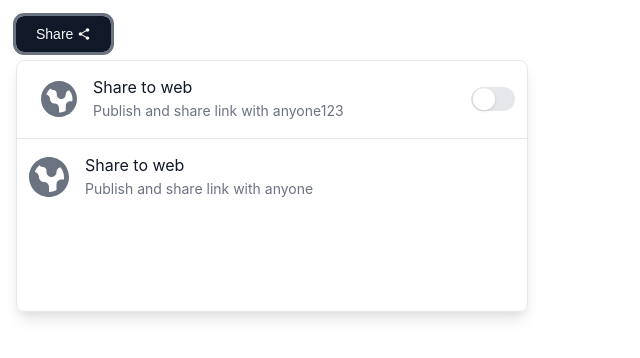
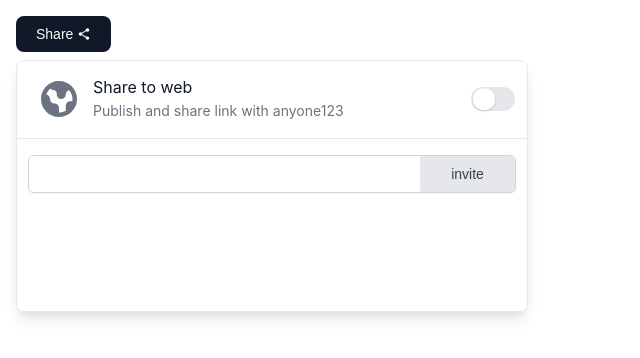
Before and after one commit to AmKreta/oshlash, a React (Create React App) app: page / in a window 1280 px wide. Both pictures are taken after a click on the button "Share". Shown: the top 358 px of the page, without its empty margins (0-640 px from the left). Built offline with nearby package versions, Linux system fonts and the light colour scheme.

Commit message:
added basic structur of select contact dropdown

```diff
--- a/src/components/button/button.styled.ts
+++ b/src/components/button/button.styled.ts
@@ -1,48 +1,52 @@
 import styled from "styled-components";
+import { BUTTON_STYLE } from "../../types/customComponents";
 
-const StyledButton=styled.button`
-    padding: ${(props)=>`${props.theme.spacing(1.5)}px ${props.theme.spacing(2.5)}px`};
+const StyledButton = styled.button<BUTTON_STYLE>`
+  padding: ${(props) =>
+    `${props.theme.spacing(1.5)}px ${props.theme.spacing(2.5)}px`};
   font-size: 14px;
-    font-weight:500;
-    background-color:${props=>props.theme.palette.text.dark};
-    color:${props=>props.theme.palette.paper.light};
-    border:none;
-    border-radius:${props=> props.theme.spacing()}px;
-    display:flex;
-    align-items:center;
-    transition:'.25s ease-in-out';
-    height:36px;
-    width:95px;
+  font-weight: 500;
+  background-color: ${(props) =>
+    props.lite
+      ? props.theme.palette.border.light
+      : props.theme.palette.text.dark};
+  color: ${(props) =>
+    props.lite
+      ? props.theme.palette.text.main
+      : props.theme.palette.paper.light};
+  border: none;
+  border-radius: ${(props) => props.borderRadius || props.theme.spacing()}px;
+  display: flex;
+  align-items: center;
+  justify-content: space-evenly;
+  transition: ".25s ease-in-out";
+  height: 36px;
+  width: 95px;
 
-    &>.buttonIcon{
-        display:flex;
-        align-items:center;
-        justify-content:center;
-        &>svg{
-            height:14px;
-            width:14px;
+  & > .buttonIcon {
+    display: flex;
+    align-items: center;
+    justify-content: center;
+    & > svg {
+      height: 14px;
+      width: 14px;
     }
   }
 
-    &>.startIcon{
-        margin-right:${props=>props.theme.spacing(.5)}px;
+  & > .startIcon {
+    margin-right: ${(props) => props.theme.spacing(0.5)}px;
   }
 
-    &>.endIcon{
-        margin-left:${props=>props.theme.spacing(.5)}px;
+  & > .endIcon {
+    margin-left: ${(props) => props.theme.spacing(0.5)}px;
   }
 
-    &:hover{
-        box-shadow:${props=>`0 1px 2px ${props.theme.palette.text.light}`};
-        cursor:pointer;
+  &:hover {
+    cursor: pointer;
   }
 
-    &:active{
-        transform:scale(.98);
-    }
-
-    &:focus{
-        outline:${props=>`3px solid ${props.theme.palette.text.light}`};
+  &:active {
+    transform: scale(0.98);
   }
 `;
 
--- a/src/components/selectAccountDropdown/selectAccount.component.tsx
+++ b/src/components/selectAccountDropdown/selectAccount.component.tsx
@@ -1,12 +1,35 @@
-import React from 'react';
-import StyledDiv from './selectAccountDropdown.styles';
+import React from "react";
+import { IconContext } from "react-icons";
+import Button from "../button/button.component";
+import StyledDiv from "./selectAccountDropdown.styles";
+import {BiHelpCircle} from 'react-icons/bi';
 
-const SelectAccountDropdown:React.FC=()=>{
-    return (
-        <StyledDiv>
-            select account dropdown
-        </StyledDiv>
-    );
-}
+const SelectAccountDropdown: React.FC = () => {
+  return (
+    <StyledDiv>
+      <div className="header">
+        <Button
+          title="invite"
+          lite
+          style={{
+            backgroundColor: "white",
+            padding: "9px 13px",
+            border: "1px solid #D1D5DB",
+            width: "63px",
+          }}
+        />
+      </div>
+
+      <div className="main"></div>
+
+      <div className="footer">
+        <IconContext.Provider value={{className:'icon'}}>
+            <BiHelpCircle />
+        </IconContext.Provider>
+        <span>learn about sharing</span>
+      </div>
+    </StyledDiv>
+  );
+};
 
 export default SelectAccountDropdown;
--- a/src/components/selectAccountDropdown/selectAccountDropdown.styles.ts
+++ b/src/components/selectAccountDropdown/selectAccountDropdown.styles.ts
@@ -1,7 +1,58 @@
 import styled from "styled-components";
 
-const StyledDiv=styled.div`
+const StyledDiv = styled.div`
+  margin-top: 8px;
+  min-height: 252px;
+  width: 512px;
+  border: ${(props) => `1px solid ${props.theme.palette.border.light}`};
+  overflow: hidden;
+  border-radius: ${(props) => props.theme.spacing(1)}px;
+  box-shadow: ${(props) => props.theme.boxShadow[0]};
+  display: flex;
+  flex-flow: column nowrap;
 
+  & > .main {
+    flex-grow: 1;
+  }
+
+  & > .header {
+    display: flex;
+    align-items: center;
+    padding: 12px 16px;
+    gap: 10px;
+    height: 58px;
+    background: #f3f4f6;
+    border-bottom: 1px solid #e5e7eb;
+    border-radius: 8px 8px 0px 0px;
+  }
+
+  & > .footer {
+    padding: 8px 12px;
+    gap: 10px;
+    height: 36px;
+    background: #f3f4f6;
+    border-top: 1px solid #e5e7eb;
+    border-radius: 0px 0px 8px 8px;
+    display: flex;
+    align-items: center;
+    justify-content: flex-start;
+
+    & > .icon {
+      color: ${(props) => props.theme.palette.text.light};
+    }
+
+    & > span {
+      font-style: normal;
+      font-weight: 400;
+      font-size: 14px;
+      line-height: 20px;
+      color: ${(props) => props.theme.palette.text.light};
+      &:hover {
+        text-decoration: underline;
+        cursor: pointer;
+      }
+    }
+  }
 `;
 
 export default StyledDiv;
--- a/src/components/shareDropdown/shareDropdown.component.tsx
+++ b/src/components/shareDropdown/shareDropdown.component.tsx
@@ -1,23 +1,25 @@
 import React from "react";
 import ShareDropdownItemContainer from "../shareDropdownItem/shareDropdownItem.component";
 import StyledDiv from "./shareDropdown.style";
-import ShareTOWebTitleIcon from '../../assets/shareToWebTitleIcon.svg';
+import ShareTOWebTitleIcon from "../../assets/shareToWebTitleIcon.svg";
 import Switch from "../switch/switch.component";
+import TextInput from "../textInput/textInput.component";
+import Button from "../button/button.component";
+import { SHARE_DROPDOWN } from "../../types/customComponents";
 
-const ShareDropdown: React.FC = () => {
+const ShareDropdown: React.FC<SHARE_DROPDOWN> = (props:SHARE_DROPDOWN) => {
   return (
     <StyledDiv>
       <ShareDropdownItemContainer
         title="Share to web"
         subtitle="Publish and share link with anyone123"
         image={ShareTOWebTitleIcon}
-        imageStyle={{marginLeft:'12px', height:'36px', width:'36px'}}
+        imageStyle={{ marginLeft: "12px", height: "36px", width: "36px" }}
         rightComponent={<Switch />}
       />
-       <ShareDropdownItemContainer
-        title="Share to web"
-        subtitle="Publish and share link with anyone"
-        image={ShareTOWebTitleIcon}
+      <TextInput
+        endComponent={<Button title="invite" lite borderRadius={2} />}
+        onFocus={props.openSelectAccountDropdown as any}
       />
     </StyledDiv>
   );
--- a/src/components/shareDropdownItem/shareDropdownItem.component.tsx
+++ b/src/components/shareDropdownItem/shareDropdownItem.component.tsx
@@ -1,16 +1,11 @@
 import React from "react";
+import { SHARE_DROPDOWN_ITEM } from "../../types/customComponents";
 import DropdownItemContainer from "./shareDropdownItem.styles";
 
-interface SHARE_ITEM_DROPDOWN_ITEM {
-  title: string;
-  subtitle: string;
-  image?: string;
-  rightComponent?: JSX.Element;
-  imageStyle?: React.CSSProperties;
-}
 
-const ShareDropdownItemContainer: React.FC<SHARE_ITEM_DROPDOWN_ITEM> = (
-  props: SHARE_ITEM_DROPDOWN_ITEM
+
+const ShareDropdownItemContainer: React.FC<SHARE_DROPDOWN_ITEM> = (
+  props: SHARE_DROPDOWN_ITEM
 ) => {
   return (
     <DropdownItemContainer>
--- /dev/null
+++ b/src/components/textInput/textInput.component.tsx
@@ -0,0 +1,27 @@
+import React from "react";
+import { TEXT_INPUT } from "../../types/customComponents";
+import StyledInput from "./textInput.styles";
+
+const TextInput: React.FC<TEXT_INPUT> = (props: TEXT_INPUT) => {
+  return (
+    <StyledInput>
+      {props.startComponent}
+      <div className="inputContainer">
+        {props.startIcon ? (
+          <span>
+            <props.startIcon />
+          </span>
+        ) : null}
+        <input onFocus={props.onFocus} onChange={props.onChange} onBlur={props.onBlur}/>
+        {props.endIcon ? (
+          <span>
+            <props.endIcon />
+          </span>
+        ) : null}
+      </div>
+      {props.endComponent}
+    </StyledInput>
+  );
+};
+
+export default TextInput;
--- /dev/null
+++ b/src/components/textInput/textInput.styles.ts
@@ -0,0 +1,41 @@
+import styled from "styled-components";
+import { TEXT_INPUT_STYLE } from "../../types/customComponents";
+
+const StyledInput = styled.div<TEXT_INPUT_STYLE>`
+  border: ${(props) =>
+    props.noBorder ? "none" : `1px solid ${props.theme.palette.border.main}`};
+  display: flex;
+  align-items: center;
+  padding: 0px;
+  height: 38px;
+  width: 488px;
+  margin: ${(props) => props.theme.spacing(2)}px auto;
+  background: #ffffff;
+  box-shadow: ${(props) => props.theme.boxShadow[2]};
+  border-radius: 6px;
+  overflow: hidden;
+
+  & > .inputContainer {
+    flex-grow: 1;
+    display: flex;
+    align-items: center;
+    height: 100%;
+    & > input {
+      flex-grow: 1;
+      height: 100%;
+      border: none;
+      outline: none;
+      font-style: normal;
+      font-weight: 400;
+      font-size: 16px;
+      line-height: 24px;
+      padding: 0 ${(props) => props.theme.spacing(2)}px;
+    }
+  }
+
+  &:active {
+    border-color: ${(props) => props.theme.palette.primary.main};
+  }
+`;
+
+export default StyledInput;
--- a/src/theme/theme.ts
+++ b/src/theme/theme.ts
@@ -19,19 +19,20 @@ const theme: THEME = {
     },
     text: {
       light: "#6B7280",
-      main: "#111827",
+      main: "#374151",
       dark: "#111827",
     },
     border: {
       light: '#E5E7EB',
-      main: "",
+      main: "#D1D5DB",
       dark: "",
     },
   },
   spacing: (x = 1) => 8 * x,
   boxShadow:[
     '0px 4px 6px -2px #0000000D, 0px 10px 15px -3px #0000001A',
-    '0px 1px 2px 0px #0000000F, 0px 1px 3px 0px #0000001A'
+    '0px 1px 2px 0px #0000000F, 0px 1px 3px 0px #0000001A',
+    '0px 1px 2px rgba(0, 0, 0, 0.05)',
   ]
 };
 
--- a/src/view/home/home.view.tsx
+++ b/src/view/home/home.view.tsx
@@ -22,7 +22,7 @@ const Home: React.FC = () => {
         <Button title="Share" endIcon={MdShare} onClick={clickHandler}/>
         {
             activeDropdown==='SHARE_DROPDOWN'
-                ?<ShareDropdown />
+                ?<ShareDropdown openSelectAccountDropdown={openSelectAccountDropdown}/>
                 :activeDropdown==='SELECT_ACCOUNT_DROPDOWN'
                     ?<SelectAccountDropdown />
                     :null
```
Also changed, not shown: src/types/customComponents.ts (+47 -21 lines). Lines whose indentation alone changed are shown as unchanged.
